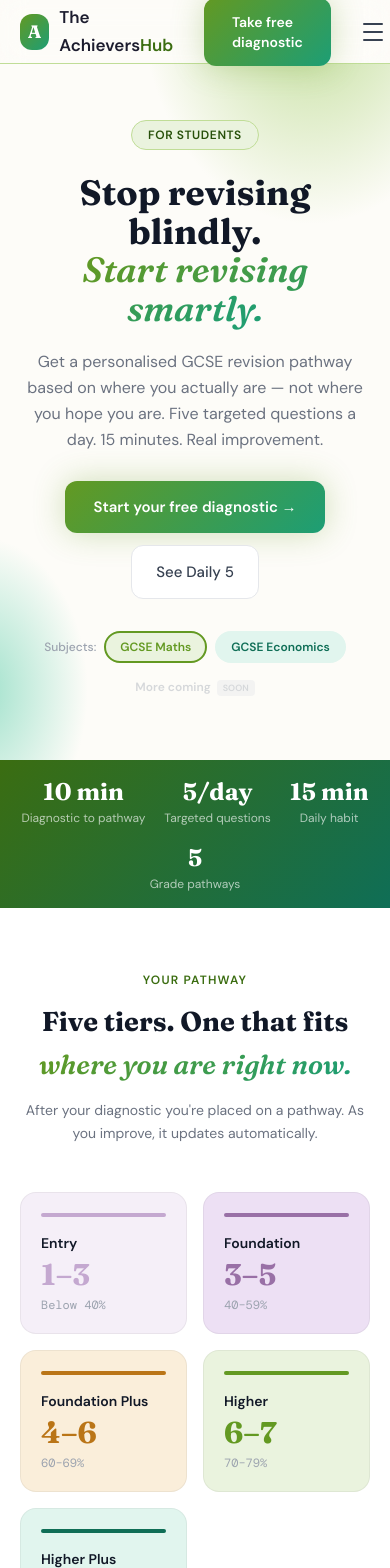
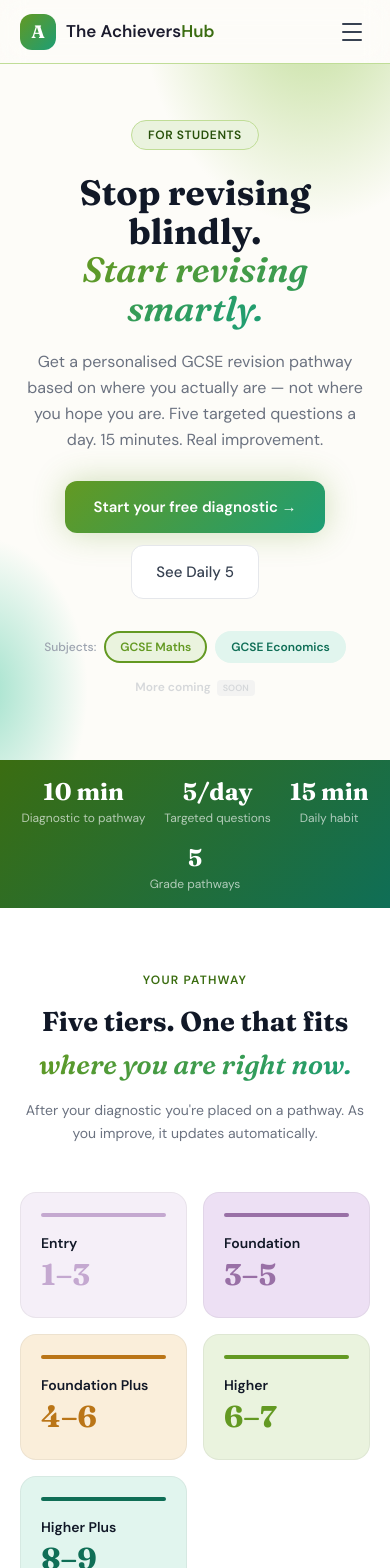
Before and after one commit to praiselken/achievers-hub-site, a React (Vite) app: page /student in a window 390 px wide. Shown: the top 1568 px of the page. Built offline with nearby package versions, Linux system fonts and the light colour scheme.

Commit message:
scores and mobile fix

```diff
--- a/src/components/Nav.tsx
+++ b/src/components/Nav.tsx
@@ -41,7 +41,7 @@ export default function Nav() {
 
         {/* CTA */}
         <Link to="/signup"
-          className="hidden md:inline-flex btn-glow-green text-sm py-2.5 px-5 no-underline">
+          className="nav-cta hidden btn-glow-green text-sm py-2.5 px-5 no-underline">
           Take free diagnostic
         </Link>
 
--- a/src/constants/brand.ts
+++ b/src/constants/brand.ts
@@ -51,9 +51,9 @@ export const ROLES = [
 ] as const;
 
 export const PATHWAYS = [
-  { name: 'Entry', grades: '1–3', score: 'Below 40%', color: '#C4A8D0', bg: '#F5EFF8' },
-  { name: 'Foundation', grades: '3–5', score: '40–59%', color: '#9970A6', bg: '#EDE0F4' },
-  { name: 'Foundation Plus', grades: '4–6', score: '60–69%', color: '#BA7517', bg: '#FAEEDA' },
-  { name: 'Higher', grades: '6–7', score: '70–79%', color: '#639922', bg: '#EAF3DE' },
-  { name: 'Higher Plus', grades: '8–9', score: '80%+', color: '#0F6E56', bg: '#E1F5EE' },
+  { name: 'Entry', grades: '1–3',  color: '#C4A8D0', bg: '#F5EFF8' },
+  { name: 'Foundation', grades: '3–5',  color: '#9970A6', bg: '#EDE0F4' },
+  { name: 'Foundation Plus', grades: '4–6', color: '#BA7517', bg: '#FAEEDA' },
+  { name: 'Higher', grades: '6–7',  color: '#639922', bg: '#EAF3DE' },
+  { name: 'Higher Plus', grades: '8–9', color: '#0F6E56', bg: '#E1F5EE' },
 ] as const;
```
